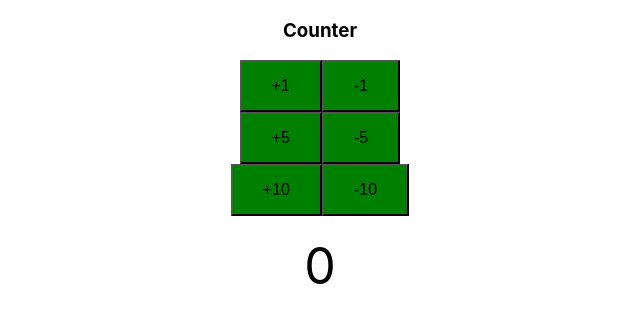
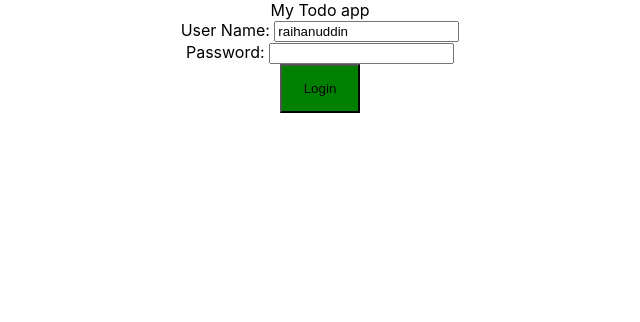
Before and after one commit to raihanuddin561/full_stack_spring_boot_project, a React (Create React App) app in the folder todo-app/: page / in a window 1280 px wide. Shown: the top 322 px of the page, without its empty margins (320-960 px from the left). Built offline with nearby package versions, Linux system fonts and the light colour scheme; the HTML template or start-up script is replaced by a standard one.

Commit message:
working on login page front end

```diff
--- a/todo-app/src/App.js
+++ b/todo-app/src/App.js
@@ -1,13 +1,11 @@
 import React from 'react';
 import './App.css';
-import Counter from './components/counter/Counter';
+import TodoApp from './components/todo-app/TodoApp';
 
 function App() {
   return (
     <div className="App">
-       <h3>Counter</h3>
-       <Counter />
-
+       <TodoApp />
     </div>
   );
 }
--- /dev/null
+++ b/todo-app/src/components/todo-app/TodoApp.css
@@ -0,0 +1,5 @@
+button{
+    background-color: green;
+    width: 80px;
+    padding: 15px;
+}
--- /dev/null
+++ b/todo-app/src/components/todo-app/TodoApp.jsx
@@ -0,0 +1,42 @@
+import React,{Component} from 'react'
+import "./TodoApp.css"
+class TodoApp extends Component{
+    render(){
+        return (
+            <div>
+                My Todo app
+                <LoginComponent />
+            </div>
+        )
+    }
+}
+
+export default TodoApp
+
+
+class LoginComponent extends Component{
+    constructor(props){
+        super(props)
+        this.state = {
+            username: "raihanuddin",
+            password:""
+        }
+        this.handleChange = this.handleChange.bind(this)
+    }
+    handleChange(event){
+        this.setState({
+            [event.target.name]: event.target.value
+        })
+    }
+    render(){
+        return (
+            <div>
+                User Name: <input type="text" name="username" value={this.state.username} onChange={this.handleChange}/>
+                <br/>
+                Password: <input type="password" name="password" value={this.state.password} onChange={this.handleChange}/>
+                <br/>
+                <button>Login</button>
+            </div>
+        )
+    }
+}
```
